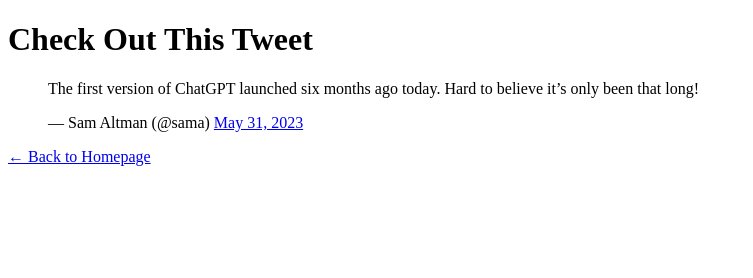
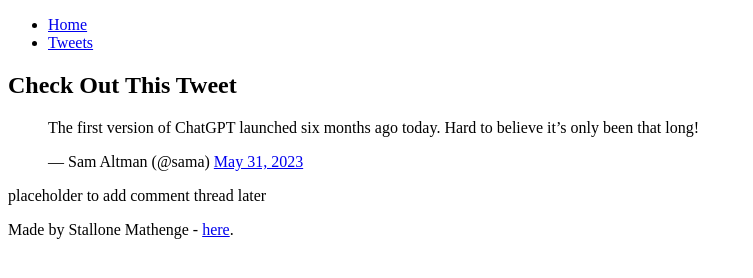
Before and after one commit to geekstar7/My_First_Portfolio, a plain HTML site: page html_basic/tweets.html in a window 1280 px wide. Shown: the whole page, without its empty margins (0-753 px from the left). Drawn offline with Linux system fonts and the light colour scheme.

Commit message:
Update tweets.html

```diff
--- a/html_basic/tweets.html
+++ b/html_basic/tweets.html
@@ -3,13 +3,21 @@
 <head>
   <meta charset="UTF-8">
   <meta name="viewport" content="width=device-width, initial-scale=1.0">
-  <title>Embedded Tweet</title>
+  <title>My Tweets</title>
 </head>
 <body>
 
+  <header>
+    <ul>
+      <li><a href="index.html">Home</a></li>
+      <li><a href="tweets.html">Tweets</a></li>
+    </ul>
+  </header>
+
+  <main>
+    <article>
       <h1>Check Out This Tweet</h1>
 
-  <!-- Embedded Tweet -->
       <blockquote class="twitter-tweet">
         <p lang="en" dir="ltr">
           The first version of ChatGPT launched six months ago today.
@@ -19,8 +27,16 @@
         <a href="https://twitter.com/sama/status/1663975855291877377">May 31, 2023</a>
       </blockquote>
       <script async src="https://platform.twitter.com/widgets.js" charset="utf-8"></script>
+    </article>
 
-  <p><a href="index.html">← Back to Homepage</a></p>
+    <aside>
+      <p>placeholder to add comment thread later</p>
+    </aside>
+  </main>
+
+  <footer>
+    <p>Made by Stallone Mathenge - <a href="https://github.com/yourusername" target="_blank">here</a>.</p>
+  </footer>
 
 </body>
 </html>
```
Lines whose indentation alone changed are shown as unchanged.
